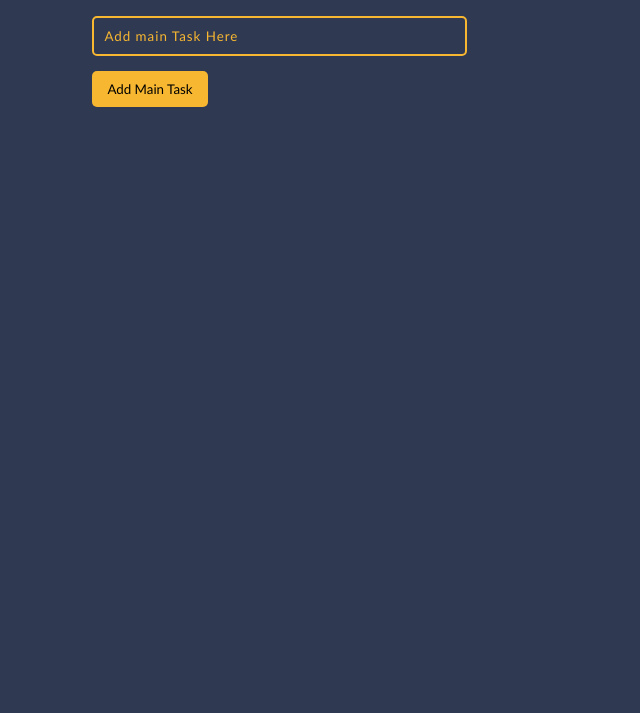
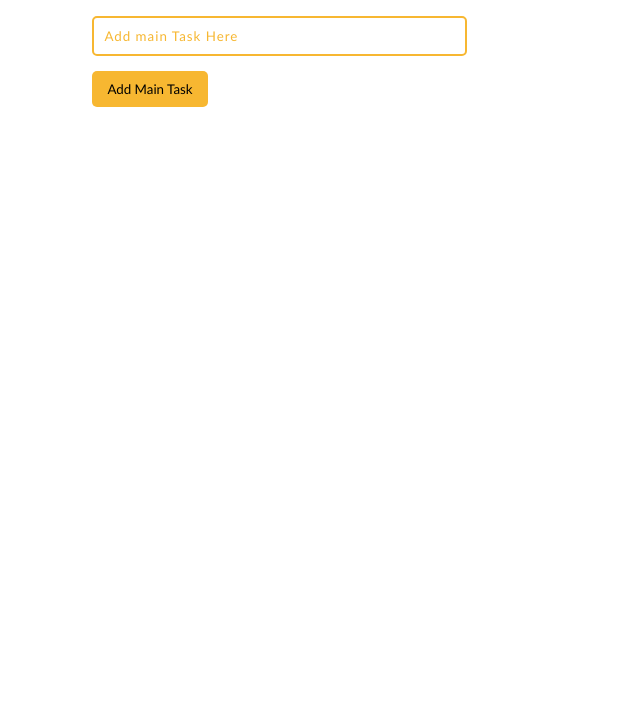
Before and after one commit to adil-asar/Offsetup-task-4, a plain HTML site: page trello.html in a window 1280 px wide. Shown: the part 87-800 px from the top of the page, without its empty margins (298-938 px from the left). Drawn offline with Linux system fonts and the light colour scheme.

Commit message:
background

```diff
--- a/trello.css
+++ b/trello.css
@@ -6,9 +6,9 @@
 
 .main {
   width: 100%;
-  background-color: rgb(48, 57, 82);
+  /* background-color: rgb(48, 57, 82); */
+  display: flex;
   height: 100vh;
-  display: flex;
   flex-direction: column;
   align-items: center;
   padding: 1rem;
```
